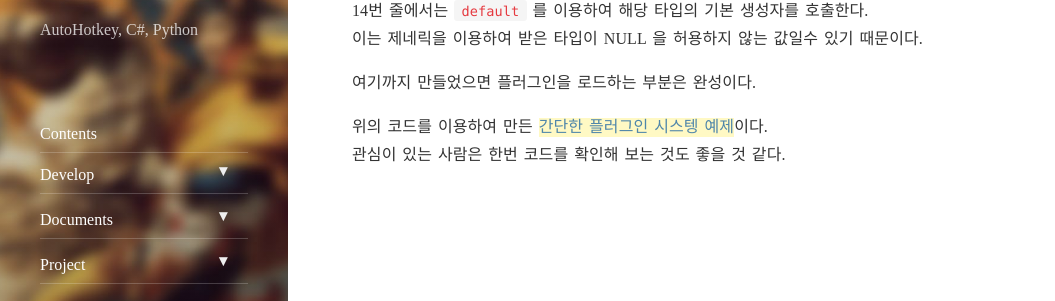
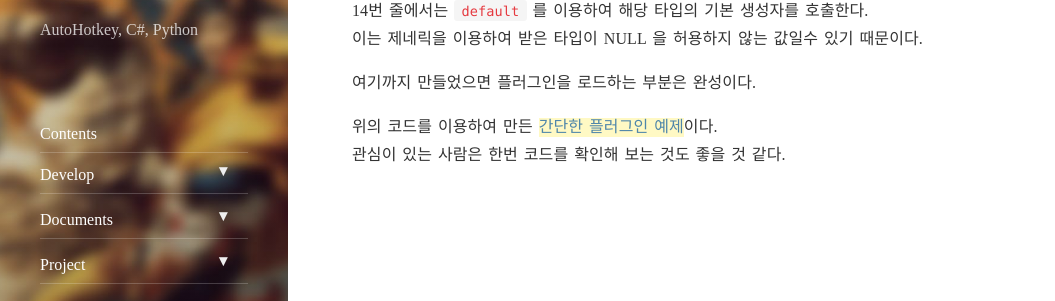
Before and after one commit to Hot-key/hot-key.github.io.old, a Jekyll site: the page built from _posts/2019-11-29-dev-csharp-plugin-system.md, in a window 1280 px wide and 900 px high, scrolled down 986 px. Shown: the part 142-443 px from the top of the window, without its empty margins (0-1055 px from the left). Built offline with Jekyll 4.4.1, drawn with Linux system fonts in a browser that asks for light colours; nearby versions of some CDN libraries; comment, search, counter and statistics services are not loaded.

Commit message:
오타수정

```diff
--- a/_posts/2019-11-29-dev-csharp-plugin-system.md
+++ b/_posts/2019-11-29-dev-csharp-plugin-system.md
@@ -48,5 +48,5 @@ public static T LoadItem<T>(string fileName, string name, params object[] initDa
 
 여기까지 만들었으면 플러그인을 로드하는 부분은 완성이다.
 
-위의 코드를 이용하여 만든 [간단한 플러그인 시스텡 예제](https://github.com/Hot-key/PluginSystem)이다.
+위의 코드를 이용하여 만든 [간단한 플러그인 예제](https://github.com/Hot-key/PluginSystem)이다.
 관심이 있는 사람은 한번 코드를 확인해 보는 것도 좋을 것 같다.
```
